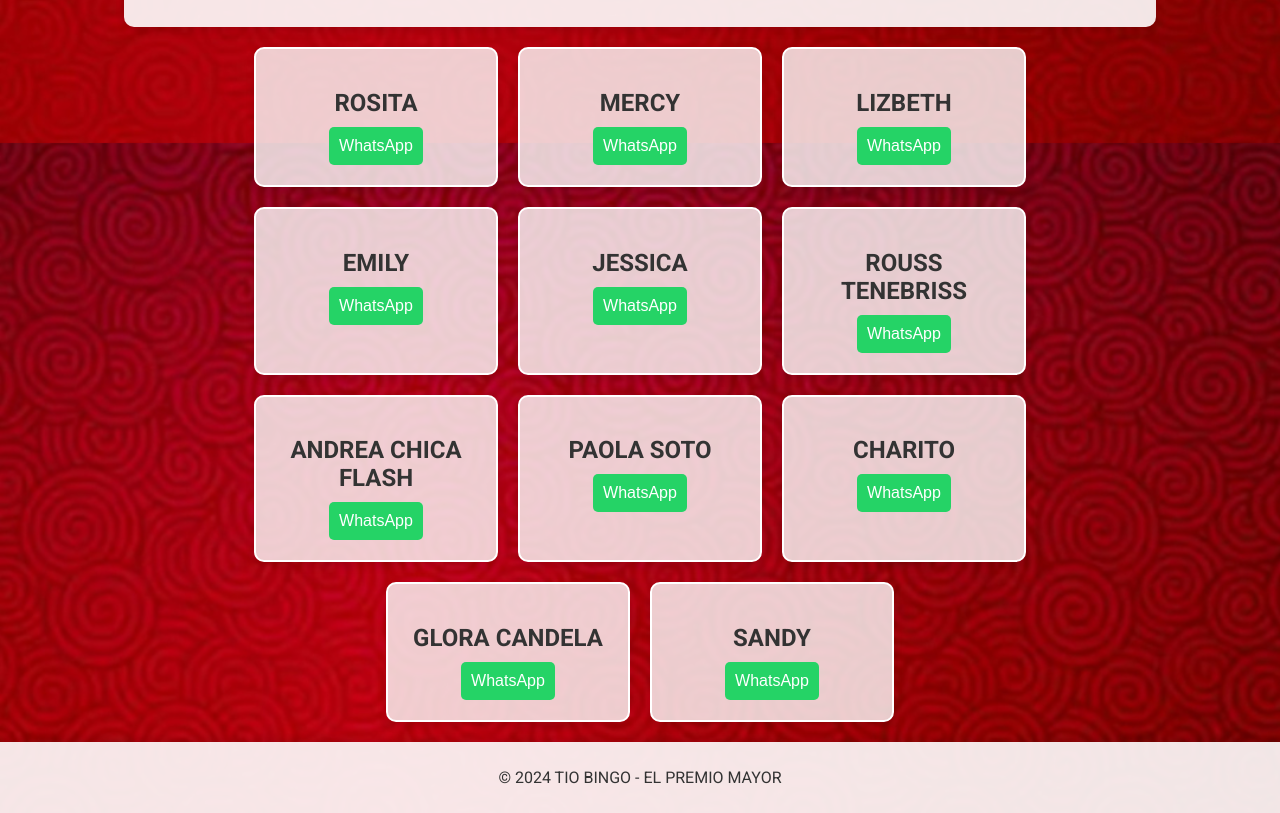
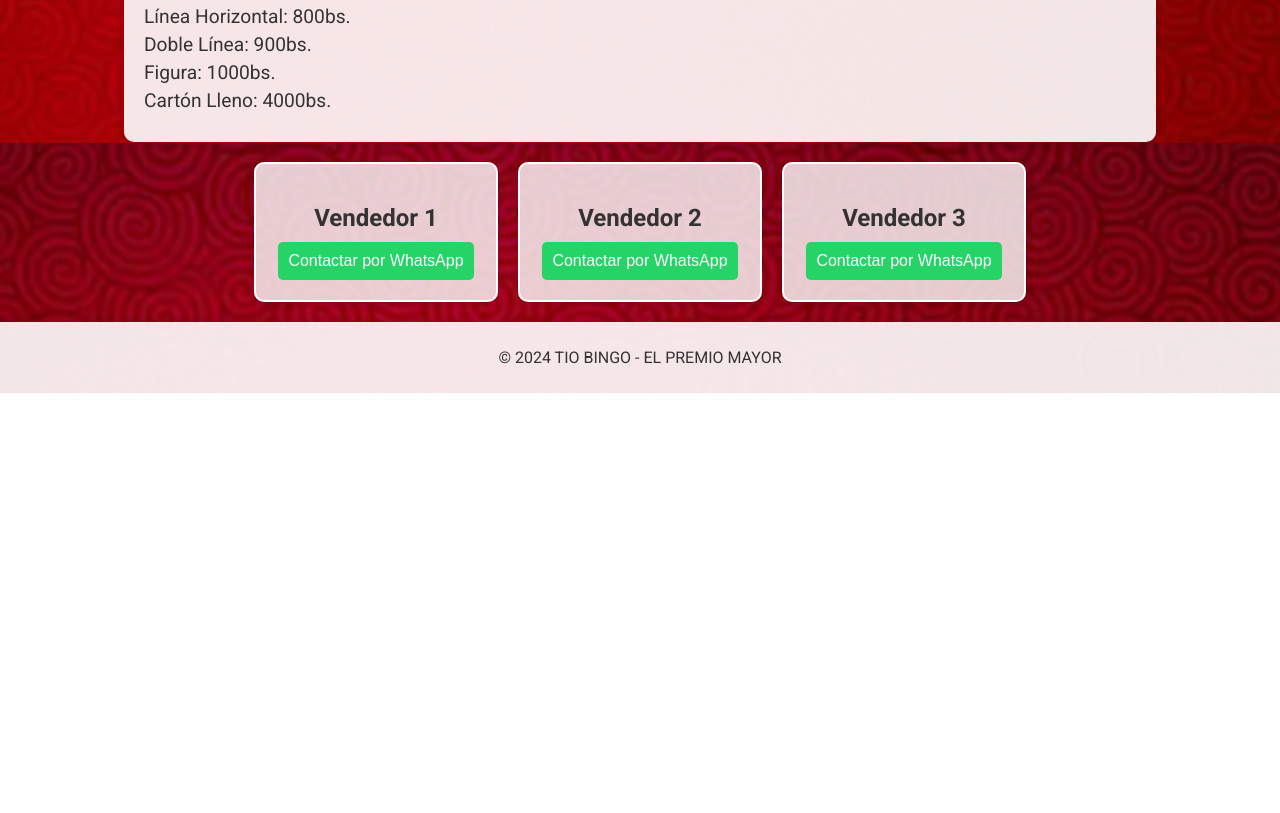
Before and after one commit to Juegosbo/VendedoresOficial, a plain HTML site: page index.html in a window 1280 px wide. Shown: the part 1137-1950 px from the top of the page. After the commit the page ends 1530 px from the top, so only its background shows below. Drawn offline with Linux system fonts and the light colour scheme.

Commit message:
Update index.html

```diff
--- a/index.html
+++ b/index.html
@@ -9,6 +9,8 @@
 </head>
 <body>
     <header>
+        <h1>TIO BINGO</h1>
+        <h2>EL PREMIO MAYOR</h2>
         <img src="titulogo.png" alt="Bingo" class="bingo-image">
     </header>
     <main>
@@ -32,48 +34,16 @@
         </section>
         <section class="vendedores">
             <div class="vendedor">
-                <h2>ROSITA</h2>
-                <button onclick="window.open('https://wa.me/59169197619', '_blank')">WhatsApp</button>
+                <h2>Vendedor 1</h2>
+                <button onclick="window.open('https://wa.me/59161234567', '_blank')">Contactar por WhatsApp</button>
             </div>
             <div class="vendedor">
-                <h2>MERCY</h2>
-                <button onclick="window.open('https://wa.me/59169286553', '_blank')">WhatsApp</button>
+                <h2>Vendedor 2</h2>
+                <button onclick="window.open('https://wa.me/59162345678', '_blank')">Contactar por WhatsApp</button>
             </div>
             <div class="vendedor">
-                <h2>LIZBETH</h2>
-                <button onclick="window.open('https://wa.me/59167647667', '_blank')">WhatsApp</button>
-            </div>
-               <div class="vendedor">
-                <h2>EMILY</h2>
-                <button onclick="window.open('https://wa.me/59177665939', '_blank')">WhatsApp</button>
-            </div>
-            <div class="vendedor">
-                <h2>JESSICA</h2>
-                <button onclick="window.open('https://wa.me/59176802887', '_blank')">WhatsApp</button>
-            </div>
-            <div class="vendedor">
-                <h2>ROUSS TENEBRISS</h2>
-                <button onclick="window.open('https://wa.me/59167589148', '_blank')">WhatsApp</button>
-            </div>
-            <div class="vendedor">
-                <h2>ANDREA CHICA FLASH</h2>
-                <button onclick="window.open('https://wa.me/59175601619', '_blank')">WhatsApp</button>
-            </div>
-            <div class="vendedor">
-                <h2>PAOLA SOTO</h2>
-                <button onclick="window.open('https://wa.me/59175267684', '_blank')">WhatsApp</button>
-            </div>
-             <div class="vendedor">
-                <h2>CHARITO</h2>
-                <button onclick="window.open('https://wa.me/59174445779', '_blank')">WhatsApp</button>
-            </div>
-             <div class="vendedor">
-                <h2>GLORA CANDELA</h2>
-                <button onclick="window.open('https://wa.me/59174582369', '_blank')">WhatsApp</button>
-            </div>
-             <div class="vendedor">
-                <h2>SANDY</h2>
-                <button onclick="window.open('https://wa.me/59175601523', '_blank')">WhatsApp</button>
+                <h2>Vendedor 3</h2>
+                <button onclick="window.open('https://wa.me/59163456789', '_blank')">Contactar por WhatsApp</button>
             </div>
             <!-- Añade más vendedores según sea necesario -->
         </section>
```
